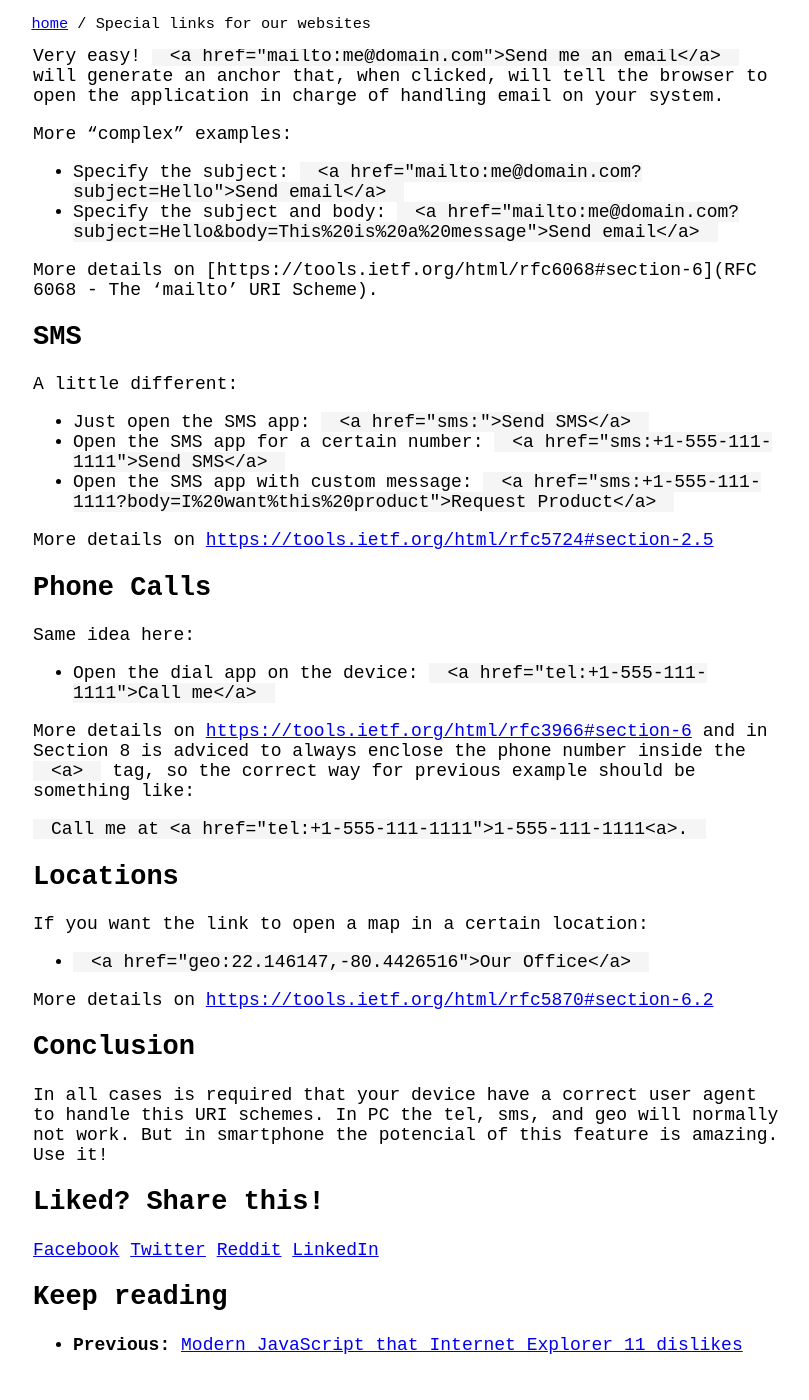
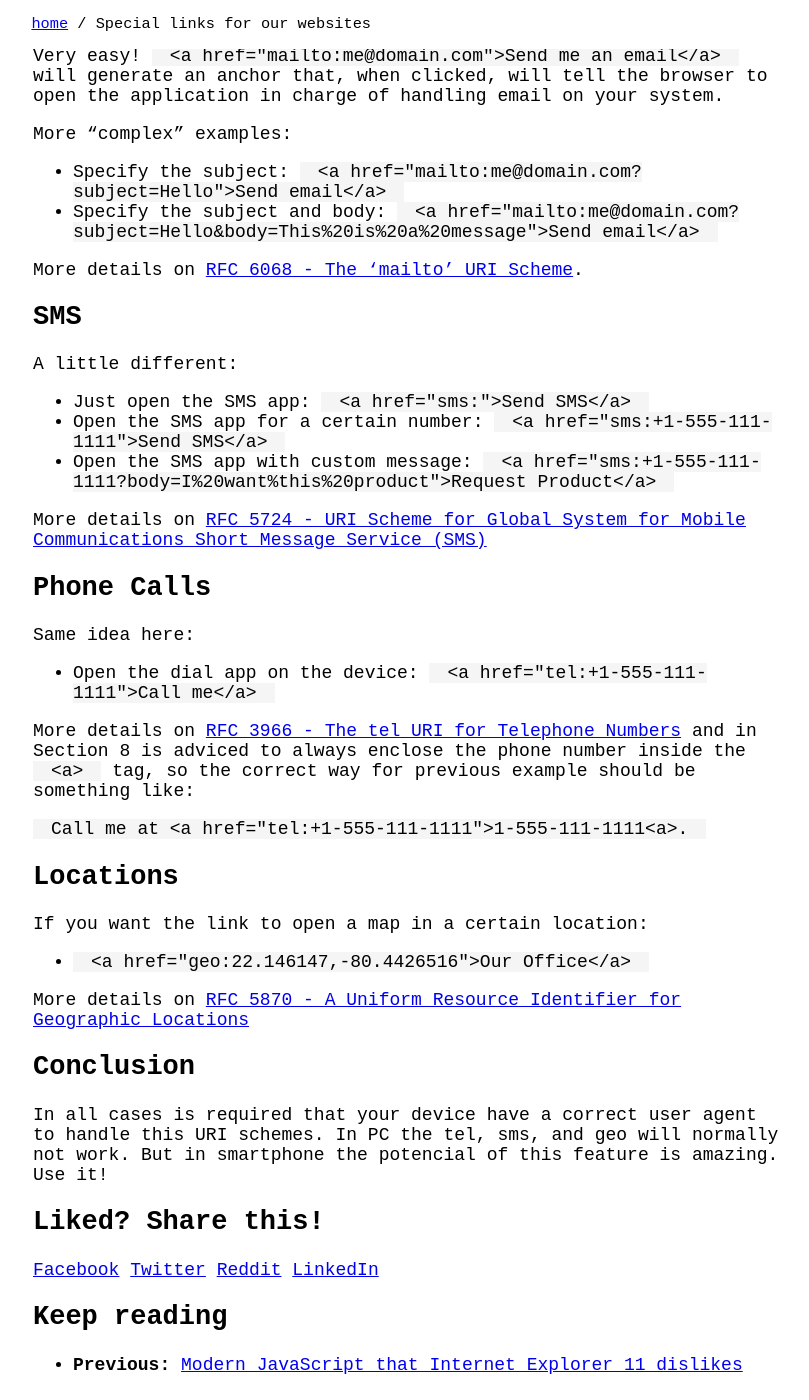
Before and after one commit to glpzzz/glpzzz.github.io, a Jekyll site: the page built from _posts/2021-02-21-special-contact-links.md, in a window 1280 px wide and 1400 px high, scrolled down 846 px. Shown: the whole window, without its empty margins (231-1040 px from the left). Built offline with Jekyll 4.4.1, drawn with Linux system fonts in a browser that asks for light colours.

Commit message:
update rfc links

```diff
--- a/_posts/2021-02-21-special-contact-links.md
+++ b/_posts/2021-02-21-special-contact-links.md
@@ -20,7 +20,7 @@ More "complex" examples:
 - Specify the subject: `<a href="mailto:me@domain.com?subject=Hello">Send email</a>`
 - Specify the subject and body: `<a href="mailto:me@domain.com?subject=Hello&body=This%20is%20a%20message">Send email</a>`
 
-More details on [https://tools.ietf.org/html/rfc6068#section-6](RFC 6068 - The 'mailto' URI Scheme).
+More details on [RFC 6068 - The 'mailto' URI Scheme](https://tools.ietf.org/html/rfc6068#section-6).
 
 ## SMS
 
@@ -30,7 +30,7 @@ A little different:
 - Open the SMS app for a certain number: `<a href="sms:+1-555-111-1111">Send SMS</a>`
 - Open the SMS app with custom message: `<a href="sms:+1-555-111-1111?body=I%20want%this%20product">Request Product</a>`
 
-More details on [https://tools.ietf.org/html/rfc5724#section-2.5](RFC 5724 - URI Scheme for Global System for Mobile Communications Short Message Service (SMS))
+More details on [RFC 5724 - URI Scheme for Global System for Mobile Communications Short Message Service (SMS)](https://tools.ietf.org/html/rfc5724#section-2.5)
 
 ## Phone Calls
 
@@ -38,10 +38,8 @@ Same idea here:
 
 - Open the dial app on the device: `<a href="tel:+1-555-111-1111">Call me</a>`
 
-More details on [https://tools.ietf.org/html/rfc3966#section-6](RFC 3966 - The
-tel URI for Telephone Numbers) and in Section 8 is adviced to always enclose the
-phone number inside the `<a>` tag, so the correct way for previous example
-should be something like:
+More details on [RFC 3966 - The tel URI for Telephone Numbers](https://tools.ietf.org/html/rfc3966#section-6) and in Section 8 is adviced to always enclose the
+phone number inside the `<a>` tag, so the correct way for previous example should be something like:
 
 `Call me at <a href="tel:+1-555-111-1111">1-555-111-1111<a>.`
 
@@ -51,7 +49,7 @@ If you want the link to open a map in a certain location:
 
 - `<a href="geo:22.146147,-80.4426516">Our Office</a>`
 
-More details on [https://tools.ietf.org/html/rfc5870#section-6.2](RFC 5870 - A Uniform Resource Identifier for Geographic Locations)
+More details on [RFC 5870 - A Uniform Resource Identifier for Geographic Locations](https://tools.ietf.org/html/rfc5870#section-6.2)
 
 ## Conclusion
 
```
